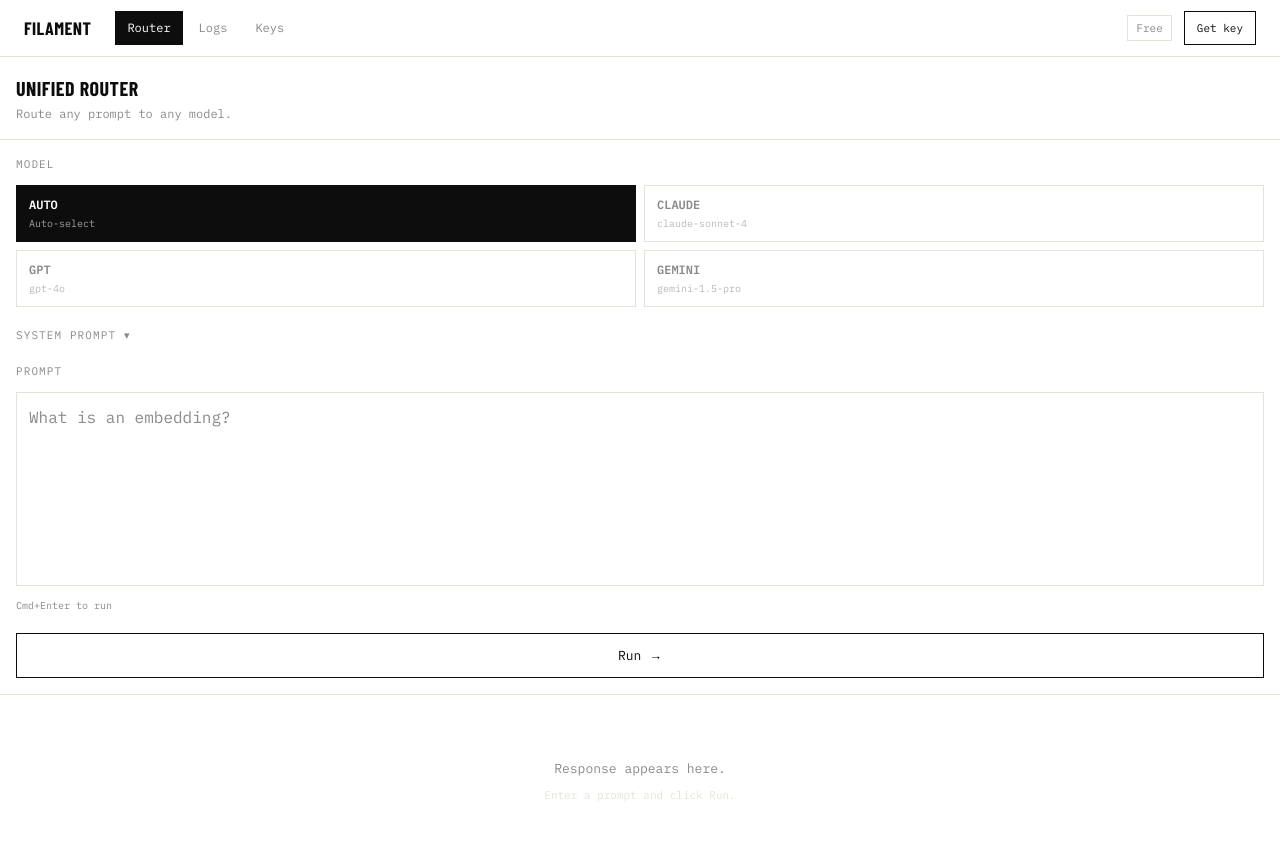
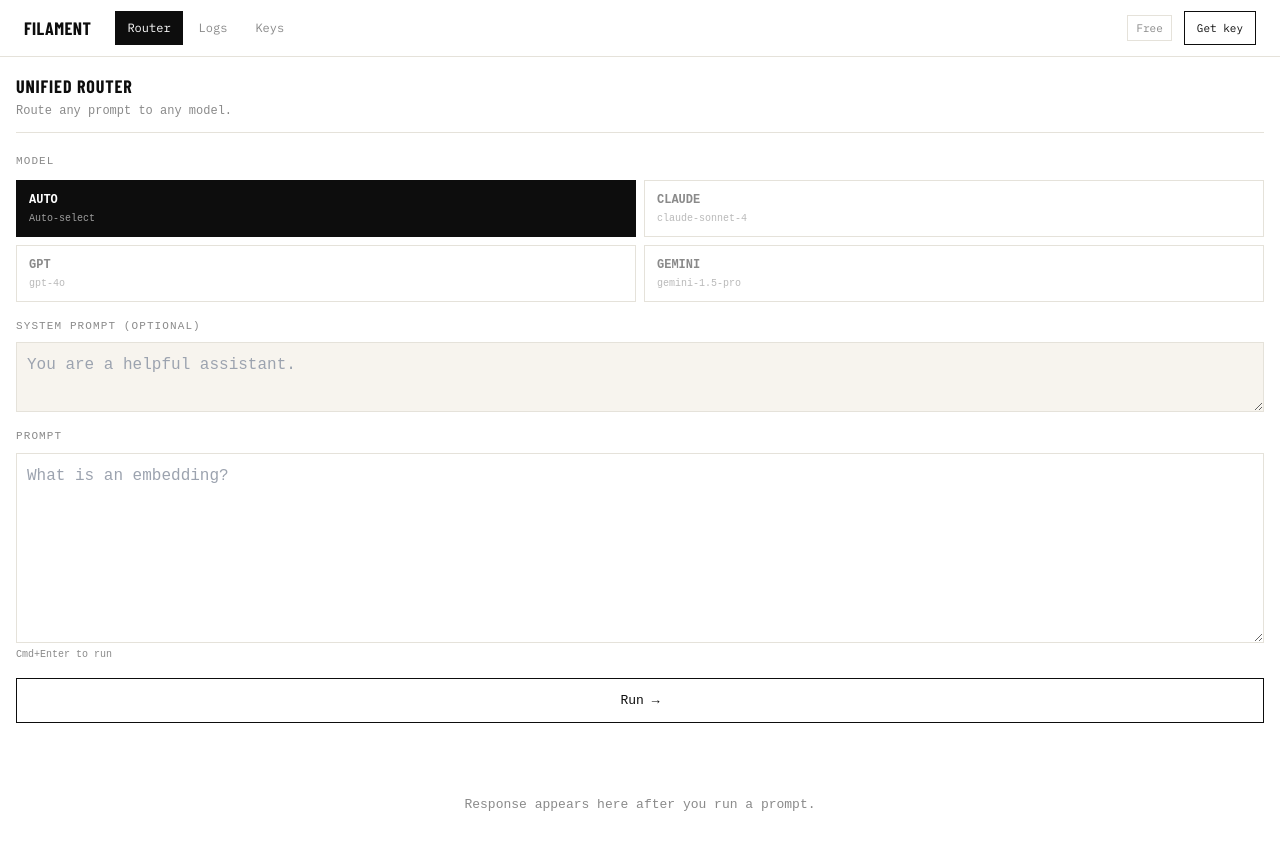
Before and after one commit to filament-app/filament, a Next.js app: page /app/router in a window 1280 px wide. Shown: the top 850 px of the page. Built offline with nearby package versions, Linux system fonts and the light colour scheme; a web font is replaced by a local one.

Commit message:
Rebuild router textarea from scratch - plain inline styles, no Tailwind

```diff
--- a/app/app/router/page.tsx
+++ b/app/app/router/page.tsx
@@ -1,9 +1,6 @@
 'use client'
 
-import {
-  useState, useRef, useCallback,
-  memo, forwardRef, useImperativeHandle,
-} from 'react'
+import { useState, useRef, useCallback } from 'react'
 
 type ModelId = 'auto' | 'claude' | 'gpt' | 'gemini'
 
@@ -15,24 +12,14 @@
   status: string
 }
 
-interface InputValues {
-  prompt: string
-  system: string
-  model: ModelId
-}
-
-interface InputHandle {
-  getValues: () => InputValues
-}
-
 function saveTraceLog(data: {
   model_requested: string; model_used: string; tokens_in: number
   tokens_out: number; latency_ms: number; status: string
   trace_id: string; prompt: string
 }) {
   if (typeof window === 'undefined') return
-  const LOGS_KEY = 'filament_trace_logs'
-  const log = {
+  const existing = JSON.parse(localStorage.getItem('filament_trace_logs') || '[]')
+  localStorage.setItem('filament_trace_logs', JSON.stringify([{
     id: data.trace_id,
     timestamp: new Date().toISOString(),
     model_requested: data.model_requested,
@@ -42,195 +29,33 @@
     latency_ms: data.latency_ms,
     status: data.status,
     prompt_preview: data.prompt.substring(0, 80),
-  }
-  const existing = JSON.parse(localStorage.getItem(LOGS_KEY) || '[]')
-  localStorage.setItem(LOGS_KEY, JSON.stringify([log, ...existing].slice(0, 200)))
+  }, ...existing].slice(0, 200)))
 }
 
-const MODEL_DESCRIPTIONS: Record<ModelId, string> = {
-  auto: 'Auto-select',
-  claude: 'claude-sonnet-4',
-  gpt: 'gpt-4o',
-  gemini: 'gemini-1.5-pro',
-}
-const MODELS: ModelId[] = ['auto', 'claude', 'gpt', 'gemini']
-
-const ModelSelector = memo(function ModelSelector({
-  value, onChange,
-}: { value: ModelId; onChange: (m: ModelId) => void }) {
-  return (
-    <div>
-      <label className="font-mono text-[11px] text-[#8A8A8A] uppercase tracking-widest block mb-3">
-        Model
-      </label>
-      <div className="grid grid-cols-2 gap-2">
-        {MODELS.map((m) => (
-          <button
-            key={m}
-            type="button"
-            onClick={() => onChange(m)}
-            className={`font-mono text-[12px] px-3 py-2.5 border text-left transition-colors ${
-              value === m
-                ? 'border-[#0D0D0D] bg-[#0D0D0D] text-white'
-                : 'border-[#E5E2DA] text-[#8A8A8A] hover:border-[#0D0D0D] hover:text-[#0D0D0D]'
-            }`}
-          >
-            <span className="font-bold block">{m.toUpperCase()}</span>
-            <span className="text-[10px] opacity-60 mt-0.5 truncate block">{MODEL_DESCRIPTIONS[m]}</span>
-          </button>
-        ))}
-      </div>
-    </div>
-  )
-})
-
-const InputSection = memo(forwardRef<InputHandle, { onRun: () => void; loading: boolean }>(
-  function InputSection({ onRun, loading }, ref) {
-    const [model, setModel] = useState<ModelId>('auto')
-    const [showSystem, setShowSystem] = useState(false)
-    const promptRef = useRef<HTMLTextAreaElement>(null)
-    const systemRef = useRef<HTMLTextAreaElement>(null)
-
-    useImperativeHandle(ref, () => ({
-      getValues: () => ({
-        prompt: promptRef.current?.value?.trim() ?? '',
-        system: systemRef.current?.value?.trim() ?? '',
-        model,
-      }),
-    }), [model])
-
-    return (
-      <div className="flex flex-col gap-5 p-4">
-        <ModelSelector value={model} onChange={setModel} />
-
-        <div>
-          <button
-            type="button"
-            onClick={() => setShowSystem((s) => !s)}
-            className="font-mono text-[11px] text-[#8A8A8A] uppercase tracking-widest flex items-center gap-2"
-          >
-            System prompt
-            <span className={`transition-transform inline-block ${showSystem ? 'rotate-180' : ''}`}>▾</span>
-          </button>
-          {showSystem && (
-            <textarea
-              ref={systemRef}
-              placeholder="You are a helpful assistant."
-              rows={3}
-              className="w-full mt-3 font-mono text-[12px] p-3 border border-[#E5E2DA] bg-[#F7F4EE] text-[#0D0D0D] resize-none outline-none placeholder-[#8A8A8A]"
-            />
-          )}
-        </div>
-
-        <div>
-          <label className="font-mono text-[11px] text-[#8A8A8A] uppercase tracking-widest block mb-3">
-            Prompt
-          </label>
-          <textarea
-            ref={promptRef}
-            placeholder="What is an embedding?"
-            rows={7}
-            className="w-full font-mono text-[13px] p-3 border border-[#E5E2DA] text-[#0D0D0D] resize-none outline-none placeholder-[#8A8A8A] bg-white"
-            onKeyDown={(e) => {
-              if (e.key === 'Enter' && (e.metaKey || e.ctrlKey)) onRun()
-            }}
-          />
-          <p className="font-mono text-[10px] text-[#8A8A8A] mt-1.5">Cmd+Enter to run</p>
-        </div>
-
-        <button
-          type="button"
-          onClick={onRun}
-          disabled={loading}
-          className="w-full font-mono text-[13px] py-3 border border-[#0D0D0D] text-[#0D0D0D] hover:bg-[#0D0D0D] hover:text-white transition-colors disabled:opacity-40 disabled:cursor-not-allowed"
-        >
-          {loading ? 'Running...' : 'Run →'}
-        </button>
-      </div>
-    )
-  }
-))
-
-const OutputSection = memo(function OutputSection({
-  trace, loading, error, response, rawJson, showRaw, setShowRaw,
-}: {
-  trace: TraceInfo | null
-  loading: boolean
-  error: string | null
-  response: string
-  rawJson: string | null
-  showRaw: boolean
-  setShowRaw: (v: boolean) => void
-}) {
-  return (
-    <div className="border-t border-[#E5E2DA] p-4">
-      {trace && (
-        <div className="flex items-center gap-3 flex-wrap mb-4 pb-4 border-b border-[#E5E2DA]">
-          <span className="font-mono text-[11px] text-[#0D0D0D] font-bold uppercase">{trace.model_used}</span>
-          <span className="font-mono text-[11px] text-[#8A8A8A]">{trace.tokens_in}→{trace.tokens_out} tok</span>
-          <span className="font-mono text-[11px] text-[#8A8A8A]">{trace.latency_ms}ms</span>
-          <span className={`font-mono text-[10px] px-2 py-0.5 border ${
-            trace.status === 'ok' ? 'border-[#2a6a3a] text-[#2a6a3a]' :
-            trace.status === 'fallback' ? 'border-[#6a5a2a] text-[#6a5a2a]' :
-            'border-[#6a2a2a] text-[#6a2a2a]'
-          }`}>{trace.status}</span>
-          <div className="ml-auto flex items-center gap-3">
-            <button type="button" onClick={() => setShowRaw(!showRaw)}
-              className="font-mono text-[11px] text-[#8A8A8A] hover:text-[#0D0D0D] transition-colors">
-              {showRaw ? 'Response' : 'Raw JSON'}
-            </button>
-            {response && (
-              <button type="button"
-                onClick={() => navigator.clipboard.writeText(showRaw ? rawJson || '' : response)}
-                className="font-mono text-[11px] text-[#8A8A8A] hover:text-[#0D0D0D] transition-colors">
-                Copy
-              </button>
-            )}
-          </div>
-        </div>
-      )}
-
-      {loading && (
-        <div className="flex items-center gap-3 py-8">
-          <div className="w-1.5 h-1.5 bg-[#0D0D0D] animate-pulse" />
-          <span className="font-mono text-[13px] text-[#8A8A8A]">Routing request...</span>
-        </div>
-      )}
-      {error && (
-        <div className="border border-[#6a2a2a] p-4 font-mono text-[13px] text-[#6a2a2a]">{error}</div>
-      )}
-      {!loading && !error && !response && (
-        <div className="py-12 text-center">
-          <p className="font-mono text-[13px] text-[#8A8A8A]">Response appears here.</p>
-          <p className="font-mono text-[11px] text-[#E5E2DA] mt-2">Enter a prompt and click Run.</p>
-        </div>
-      )}
-      {!loading && !error && response && !showRaw && (
-        <div className="font-mono text-[13px] text-[#0D0D0D] leading-relaxed whitespace-pre-wrap">
-          {response}
-        </div>
-      )}
-      {!loading && rawJson && showRaw && (
-        <pre className="font-mono text-[12px] text-[#0D0D0D] leading-relaxed whitespace-pre-wrap bg-[#F7F4EE] p-4 border border-[#E5E2DA]">
-          {rawJson}
-        </pre>
-      )}
-    </div>
-  )
-})
+const MODELS: { id: ModelId; label: string; desc: string }[] = [
+  { id: 'auto',   label: 'AUTO',   desc: 'Auto-select' },
+  { id: 'claude', label: 'CLAUDE', desc: 'claude-sonnet-4' },
+  { id: 'gpt',    label: 'GPT',    desc: 'gpt-4o' },
+  { id: 'gemini', label: 'GEMINI', desc: 'gemini-1.5-pro' },
+]
 
 export default function RouterPage() {
-  const inputRef = useRef<InputHandle>(null)
+  // ── refs: read on submit only, never on keystroke ──
+  const promptRef = useRef<HTMLTextAreaElement>(null)
+  const systemRef = useRef<HTMLTextAreaElement>(null)
+
+  // ── state that does NOT affect textarea DOM ──
+  const [model, setModel]     = useState<ModelId>('auto')
   const [loading, setLoading] = useState(false)
   const [response, setResponse] = useState('')
-  const [trace, setTrace] = useState<TraceInfo | null>(null)
+  const [trace, setTrace]     = useState<TraceInfo | null>(null)
   const [rawJson, setRawJson] = useState<string | null>(null)
   const [showRaw, setShowRaw] = useState(false)
-  const [error, setError] = useState<string | null>(null)
+  const [error, setError]     = useState<string | null>(null)
 
   const handleRun = useCallback(async () => {
-    if (!inputRef.current) return
-    const { prompt, system, model } = inputRef.current.getValues()
+    const prompt = promptRef.current?.value?.trim() ?? ''
+    const system = systemRef.current?.value?.trim() ?? ''
     if (!prompt) return
 
     setLoading(true)
@@ -241,53 +66,197 @@
 
     const start = Date.now()
     try {
-      const res = await fetch('/api/route', {
+      const res  = await fetch('/api/route', {
         method: 'POST',
         headers: { 'Content-Type': 'application/json' },
         body: JSON.stringify({ prompt, model, system: system || undefined }),
       })
       const data = await res.json()
-      const elapsed = Date.now() - start
       if (!res.ok) { setError(data.error || 'Request failed'); return }
+
+      const t: TraceInfo = {
+        model_used: data.filament?.model_used || data.model || 'unknown',
+        tokens_in:  data.usage?.prompt_tokens     || 0,
+        tokens_out: data.usage?.completion_tokens || 0,
+        latency_ms: data.filament?.latency_ms     || (Date.now() - start),
+        status:     data.filament?.status         || 'ok',
+      }
       setRawJson(JSON.stringify(data, null, 2))
       setResponse(data.choices?.[0]?.message?.content || '')
-      const traceInfo = {
-        model_used: data.filament?.model_used || data.model || 'unknown',
-        tokens_in: data.usage?.prompt_tokens || 0,
-        tokens_out: data.usage?.completion_tokens || 0,
-        latency_ms: data.filament?.latency_ms || elapsed,
-        status: data.filament?.status || 'ok',
-      }
-      setTrace(traceInfo)
-      saveTraceLog({
-        model_requested: model, model_used: traceInfo.model_used,
-        tokens_in: traceInfo.tokens_in, tokens_out: traceInfo.tokens_out,
-        latency_ms: traceInfo.latency_ms, status: traceInfo.status,
-        trace_id: data.id || crypto.randomUUID(), prompt,
-      })
-    } catch (err: unknown) {
-      setError(err instanceof Error ? err.message : 'Network error')
+      setTrace(t)
+      saveTraceLog({ model_requested: model, ...t, trace_id: data.id || crypto.randomUUID(), prompt })
+    } catch (e: unknown) {
+      setError(e instanceof Error ? e.message : 'Network error')
     } finally {
       setLoading(false)
     }
-  }, [])
+  }, [model])
 
   return (
-    <div className="pb-16">
-      <div className="border-b border-[#E5E2DA] px-4 py-4">
-        <h1 className="font-[family-name:var(--font-barlow)] font-bold text-[20px] uppercase tracking-wide text-[#0D0D0D]">
+    <div style={{ padding: '16px', fontFamily: 'monospace' }}>
+
+      {/* ── Page title ── */}
+      <div style={{ borderBottom: '1px solid #E5E2DA', paddingBottom: '12px', marginBottom: '20px' }}>
+        <div style={{ fontSize: '18px', fontWeight: 700, textTransform: 'uppercase', letterSpacing: '0.05em', fontFamily: 'var(--font-barlow)' }}>
           Unified Router
-        </h1>
-        <p className="font-mono text-[12px] text-[#8A8A8A] mt-0.5">Route any prompt to any model.</p>
+        </div>
+        <div style={{ fontSize: '12px', color: '#8A8A8A', marginTop: '2px' }}>
+          Route any prompt to any model.
+        </div>
       </div>
 
-      {/* No fixed heights, no overflow-hidden, no 100vh on mobile — plain document flow */}
-      <InputSection ref={inputRef} onRun={handleRun} loading={loading} />
-      <OutputSection
-        trace={trace} loading={loading} error={error}
-        response={response} rawJson={rawJson}
-        showRaw={showRaw} setShowRaw={setShowRaw}
-      />
+      {/* ── Model selector ── */}
+      <div style={{ marginBottom: '16px' }}>
+        <div style={{ fontSize: '11px', color: '#8A8A8A', textTransform: 'uppercase', letterSpacing: '0.1em', marginBottom: '10px' }}>
+          Model
+        </div>
+        <div style={{ display: 'grid', gridTemplateColumns: '1fr 1fr', gap: '8px' }}>
+          {MODELS.map((m) => (
+            <button
+              key={m.id}
+              type="button"
+              onClick={() => setModel(m.id)}
+              style={{
+                fontFamily: 'monospace',
+                fontSize: '12px',
+                padding: '10px 12px',
+                border: `1px solid ${model === m.id ? '#0D0D0D' : '#E5E2DA'}`,
+                background: model === m.id ? '#0D0D0D' : '#fff',
+                color: model === m.id ? '#fff' : '#8A8A8A',
+                textAlign: 'left',
+                cursor: 'pointer',
+              }}
+            >
+              <div style={{ fontWeight: 700 }}>{m.label}</div>
+              <div style={{ fontSize: '10px', opacity: 0.6, marginTop: '2px' }}>{m.desc}</div>
+            </button>
+          ))}
+        </div>
+      </div>
+
+      {/* ── System prompt — always in DOM, just hidden. No conditional mount. ── */}
+      <div style={{ marginBottom: '16px' }}>
+        <div style={{ fontSize: '11px', color: '#8A8A8A', textTransform: 'uppercase', letterSpacing: '0.1em', marginBottom: '8px' }}>
+          System prompt (optional)
+        </div>
+        <textarea
+          ref={systemRef}
+          rows={2}
+          placeholder="You are a helpful assistant."
+          style={{
+            width: '100%',
+            fontFamily: 'monospace',
+            fontSize: '16px',
+            padding: '10px',
+            border: '1px solid #E5E2DA',
+            background: '#F7F4EE',
+            color: '#0D0D0D',
+            resize: 'vertical',
+            outline: 'none',
+            boxSizing: 'border-box',
+            display: 'block',
+          }}
+        />
+      </div>
+
+      {/* ── Prompt ── */}
+      <div style={{ marginBottom: '16px' }}>
+        <div style={{ fontSize: '11px', color: '#8A8A8A', textTransform: 'uppercase', letterSpacing: '0.1em', marginBottom: '8px' }}>
+          Prompt
+        </div>
+        <textarea
+          ref={promptRef}
+          rows={7}
+          placeholder="What is an embedding?"
+          style={{
+            width: '100%',
+            fontFamily: 'monospace',
+            fontSize: '16px',
+            padding: '10px',
+            border: '1px solid #E5E2DA',
+            background: '#fff',
+            color: '#0D0D0D',
+            resize: 'vertical',
+            outline: 'none',
+            boxSizing: 'border-box',
+            display: 'block',
+          }}
+          onKeyDown={(e) => {
+            if (e.key === 'Enter' && (e.metaKey || e.ctrlKey)) handleRun()
+          }}
+        />
+        <div style={{ fontSize: '10px', color: '#8A8A8A', marginTop: '4px' }}>Cmd+Enter to run</div>
+      </div>
+
+      {/* ── Run button ── */}
+      <button
+        type="button"
+        onClick={handleRun}
+        disabled={loading}
+        style={{
+          width: '100%',
+          fontFamily: 'monospace',
+          fontSize: '13px',
+          padding: '12px',
+          border: '1px solid #0D0D0D',
+          background: loading ? '#0D0D0D' : '#fff',
+          color: loading ? '#fff' : '#0D0D0D',
+          cursor: loading ? 'not-allowed' : 'pointer',
+          opacity: loading ? 0.6 : 1,
+          marginBottom: '24px',
+        }}
+      >
+        {loading ? 'Running...' : 'Run →'}
+      </button>
+
+      {/* ── Output ── */}
+      {(loading || error || response) && (
+        <div style={{ borderTop: '1px solid #E5E2DA', paddingTop: '16px' }}>
+
+          {/* Trace bar */}
+          {trace && (
+            <div style={{ display: 'flex', flexWrap: 'wrap', gap: '12px', alignItems: 'center', marginBottom: '12px', padding: '10px', background: '#F7F4EE' }}>
+              <span style={{ fontSize: '11px', fontWeight: 700, textTransform: 'uppercase' }}>{trace.model_used}</span>
+              <span style={{ fontSize: '11px', color: '#8A8A8A' }}>{trace.tokens_in}→{trace.tokens_out} tok</span>
+              <span style={{ fontSize: '11px', color: '#8A8A8A' }}>{trace.latency_ms}ms</span>
+              <span style={{ fontSize: '10px', padding: '2px 6px', border: `1px solid ${trace.status === 'ok' ? '#2a6a3a' : '#6a2a2a'}`, color: trace.status === 'ok' ? '#2a6a3a' : '#6a2a2a' }}>
+                {trace.status}
+              </span>
+              <div style={{ marginLeft: 'auto', display: 'flex', gap: '12px' }}>
+                <button type="button" onClick={() => setShowRaw(!showRaw)}
+                  style={{ fontFamily: 'monospace', fontSize: '11px', color: '#8A8A8A', background: 'none', border: 'none', cursor: 'pointer' }}>
+                  {showRaw ? 'Response' : 'Raw JSON'}
+                </button>
+                {response && (
+                  <button type="button" onClick={() => navigator.clipboard.writeText(showRaw ? rawJson || '' : response)}
+                    style={{ fontFamily: 'monospace', fontSize: '11px', color: '#8A8A8A', background: 'none', border: 'none', cursor: 'pointer' }}>
+                    Copy
+                  </button>
+                )}
+              </div>
+            </div>
+          )}
+
+          {loading && (
+            <div style={{ fontSize: '13px', color: '#8A8A8A' }}>Routing request...</div>
+          )}
+          {error && (
+            <div style={{ border: '1px solid #6a2a2a', padding: '12px', fontSize: '13px', color: '#6a2a2a' }}>{error}</div>
+          )}
+          {!loading && response && !showRaw && (
+            <div style={{ fontSize: '14px', lineHeight: 1.7, whiteSpace: 'pre-wrap', color: '#0D0D0D' }}>{response}</div>
+          )}
+          {!loading && rawJson && showRaw && (
+            <pre style={{ fontSize: '12px', lineHeight: 1.6, whiteSpace: 'pre-wrap', background: '#F7F4EE', padding: '16px', overflowX: 'auto', color: '#0D0D0D' }}>{rawJson}</pre>
+          )}
+        </div>
+      )}
+
+      {!loading && !error && !response && (
+        <div style={{ textAlign: 'center', padding: '48px 0', color: '#8A8A8A', fontSize: '13px' }}>
+          Response appears here after you run a prompt.
+        </div>
+      )}
     </div>
   )
 }
```
